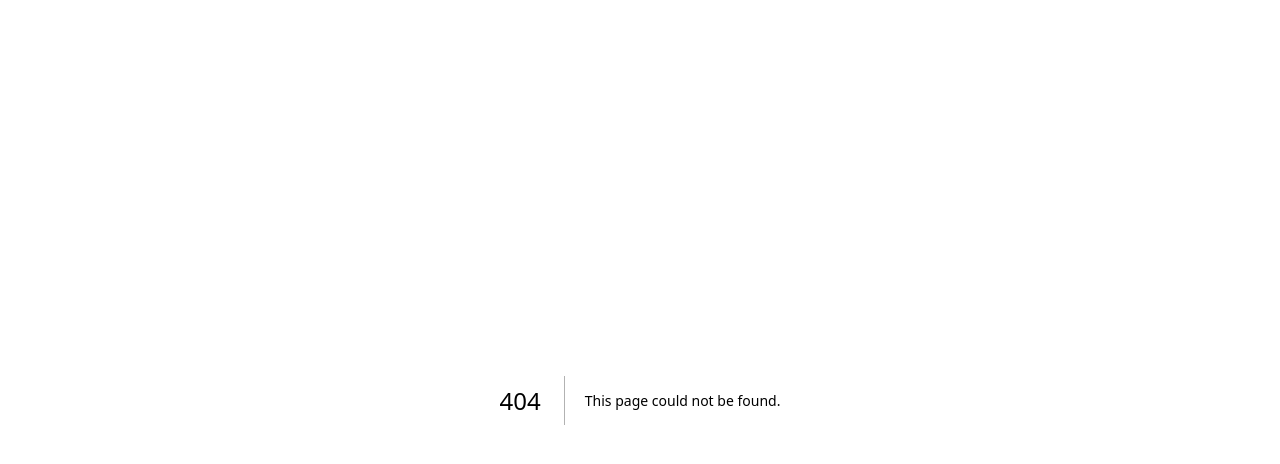
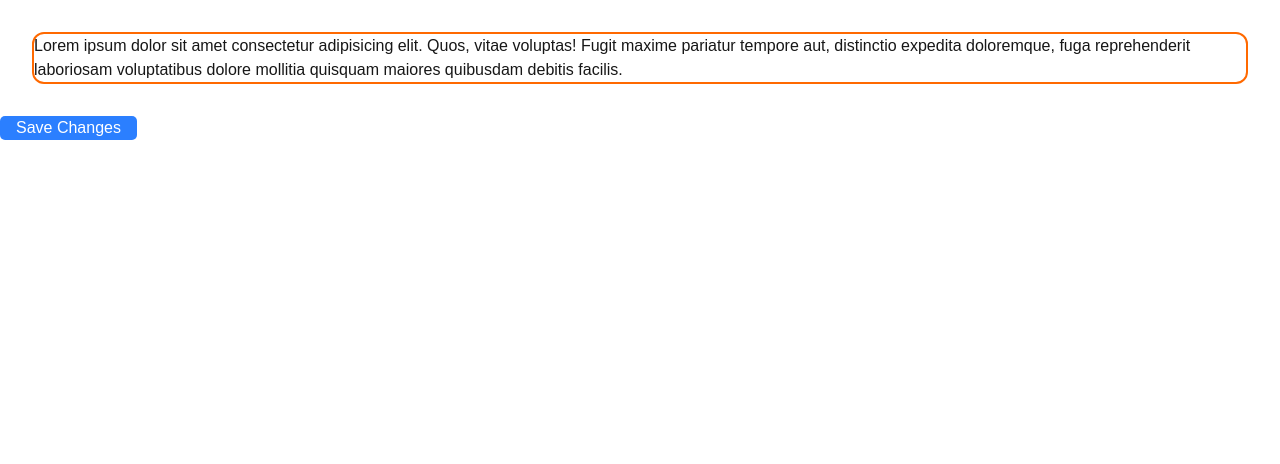
Before and after one commit to gabrielhdantaspimentel/Full-Stack-Web-com-Node-JavaScript-e-TypeScript, a Next.js app in the folder Section 31 - Next e tailwind/next-tailwind-fundamentos/: page /fundamentos/6_bordas in a window 1280 px wide. Before the commit this address had no page. Shown: the top 464 px of the page. Built offline with nearby package versions, Linux system fonts and the light colour scheme.

Commit message:
Aula 356 - Bordas

```diff
--- /dev/null
+++ b/Section 31 - Next e tailwind/next-tailwind-fundamentos/src/app/fundamentos/6_bordas/page.tsx
@@ -0,0 +1,30 @@
+
+export default function Aplicacao(){
+    return (
+        <div>
+            {/* border-2 border-orange-500, border-l-2  */}
+            <div className="
+            m-8
+            border-2
+            rounded-xl
+            border-double
+             border-orange-500">
+                Lorem ipsum dolor sit amet consectetur
+                adipisicing elit. Quos, vitae voluptas!
+                Fugit maxime pariatur tempore aut, distinctio
+                expedita doloremque, fuga reprehenderit
+                laboriosam voluptatibus dolore mollitia
+                quisquam maiores quibusdam debitis facilis.
+            </div>
+
+            <button className="
+            rounded-[5px]
+            bg-blue-500
+            px-4
+             text-white
+             hover:bg-blue-200
+            ">Save Changes</button>
+
+        </div>
+    )
+}
```
